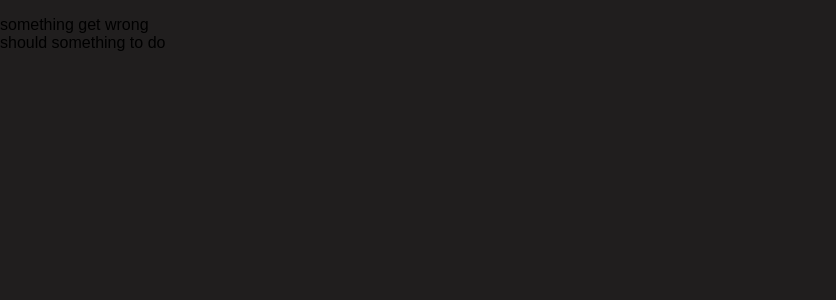
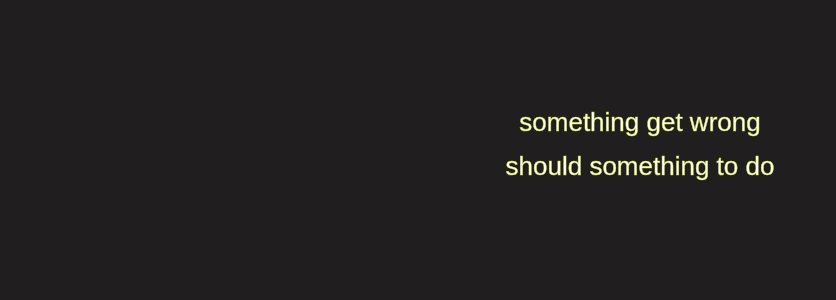
Before and after one commit to Svetk0/api-cards-react-redux-app, a React (Create React App) app: page / in a window 1280 px wide. Shown: the top 300 px of the page, without its empty margins (0-836 px from the left). Built offline with nearby package versions, Linux system fonts and the light colour scheme; no server answers.

Commit message:
error component is done

```diff
--- a/src/components/ErrorMessage/ErrorMessage.jsx
+++ b/src/components/ErrorMessage/ErrorMessage.jsx
@@ -2,7 +2,7 @@ import styles from './ErrorMessage.module.css';
 const ErrorMessage = () => {
   return (
       <>
-          <p>
+          <p className={ styles.text}>
               something get wrong <br />
               should something to do
           </p>
--- a/src/components/ErrorMessage/ErrorMessage.module.css
+++ b/src/components/ErrorMessage/ErrorMessage.module.css
@@ -0,0 +1,15 @@
+.text {
+    color: var(--color-yellow);
+    font-size: var( --font-size-header);
+    width: 600px;
+    margin: auto;
+    margin-top: 100px;
+    line-height: 1.7;
+    text-align: center;
+    text-shadow: 0 0 .5px var(--color-white);
+
+    -webkit-text-fill-color: transparent;
+    -webkit-text-stroke-color: var(--color-yellow);
+    -webkit-text-stroke-width: .5px;
+
+}
--- a/src/styles/index.css
+++ b/src/styles/index.css
@@ -2,10 +2,12 @@
   --main-bg-color: rgb(32, 30, 30);
   --color-white: #fff;
   --color-black: #000;
+  --color-yellow: #d2e12c;
 
   --spacing-medium: 2vw;
 
   --font-family-main: sans-serif;
+  --font-size-header: 26px;
 
   --border-radius-small: 8px;
 }
```
